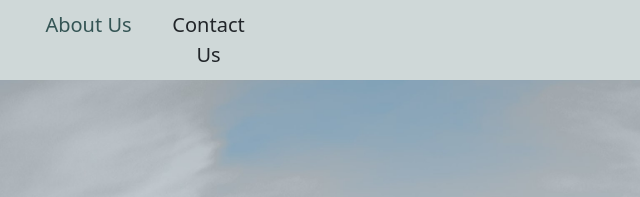
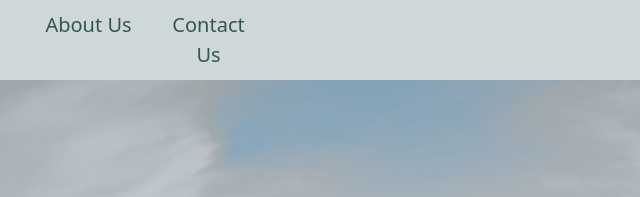
Before and after one commit to 338-dev/YourTravelGuide, a plain HTML site: page index.html in a window 1280 px wide. Shown: the top 197 px of the page, 449-1089 px from the left. Drawn offline with nearby package versions, Linux system fonts and the light colour scheme.

Commit message:
Update index.html

```diff
--- a/index.html
+++ b/index.html
@@ -20,7 +20,7 @@
         <h2 class="text-secondary" style="margin-right: 50px;"><span><img src="mainlogo.png"  alt="" width="40px"></span> YourTravelGuide</h2>
         <div class="box"><a href="#home" style="text-decoration:none; color: rgb(53, 85, 85);" >Home</a> </div>
         <div class="box"><a href="#" style="text-decoration:none; color: rgb(53, 85, 85);" > About Us</a></div>
-        <div class="box"><a  href="#contact" style="text-decoration:none; color: rgb(53, 85, 85);"></a>Contact Us</a> </div>
+        <div class="box"><a  href="#contact" style="text-decoration:none; color: rgb(53, 85, 85);">Contact Us</a> </div>
     </div>
   </div>
 
```
